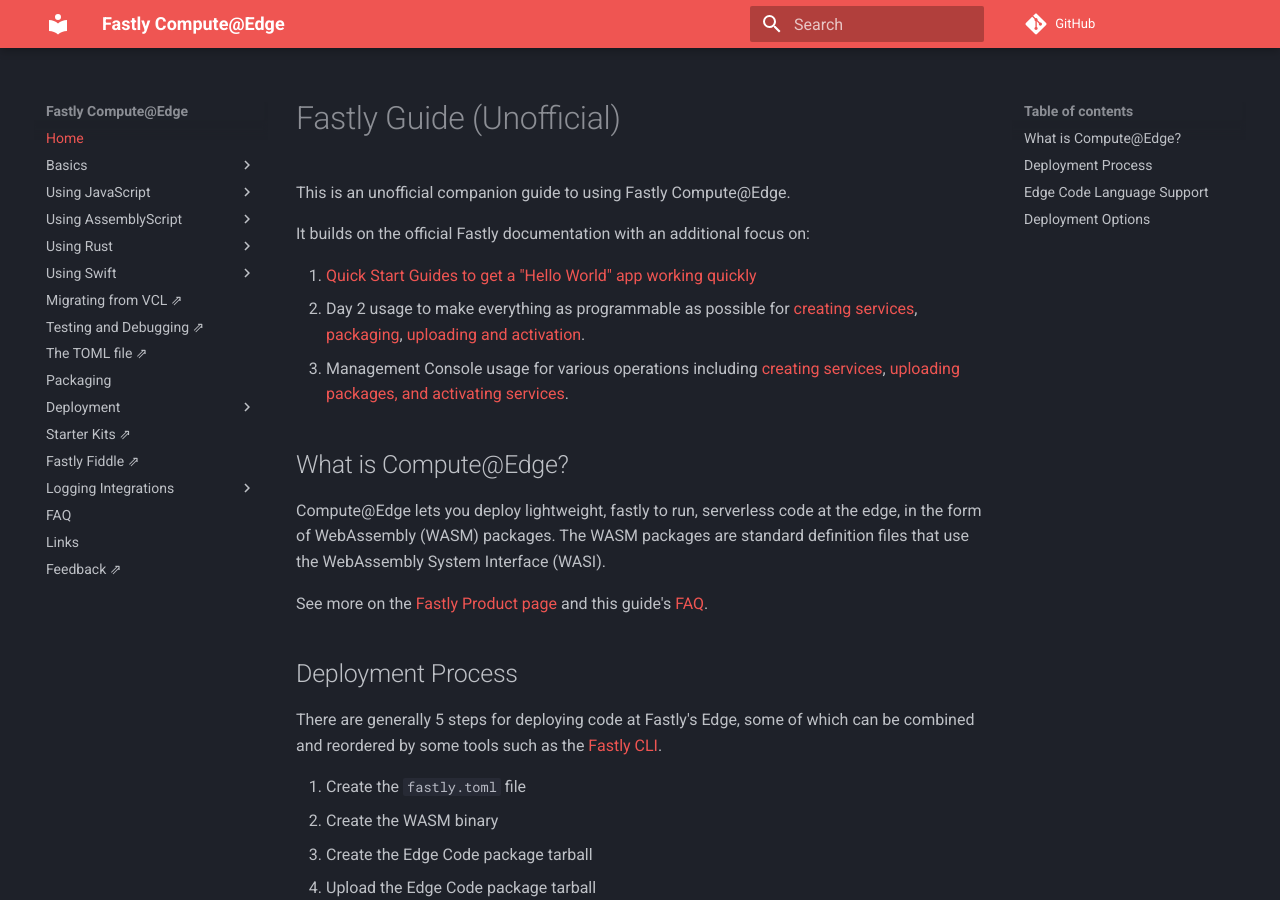
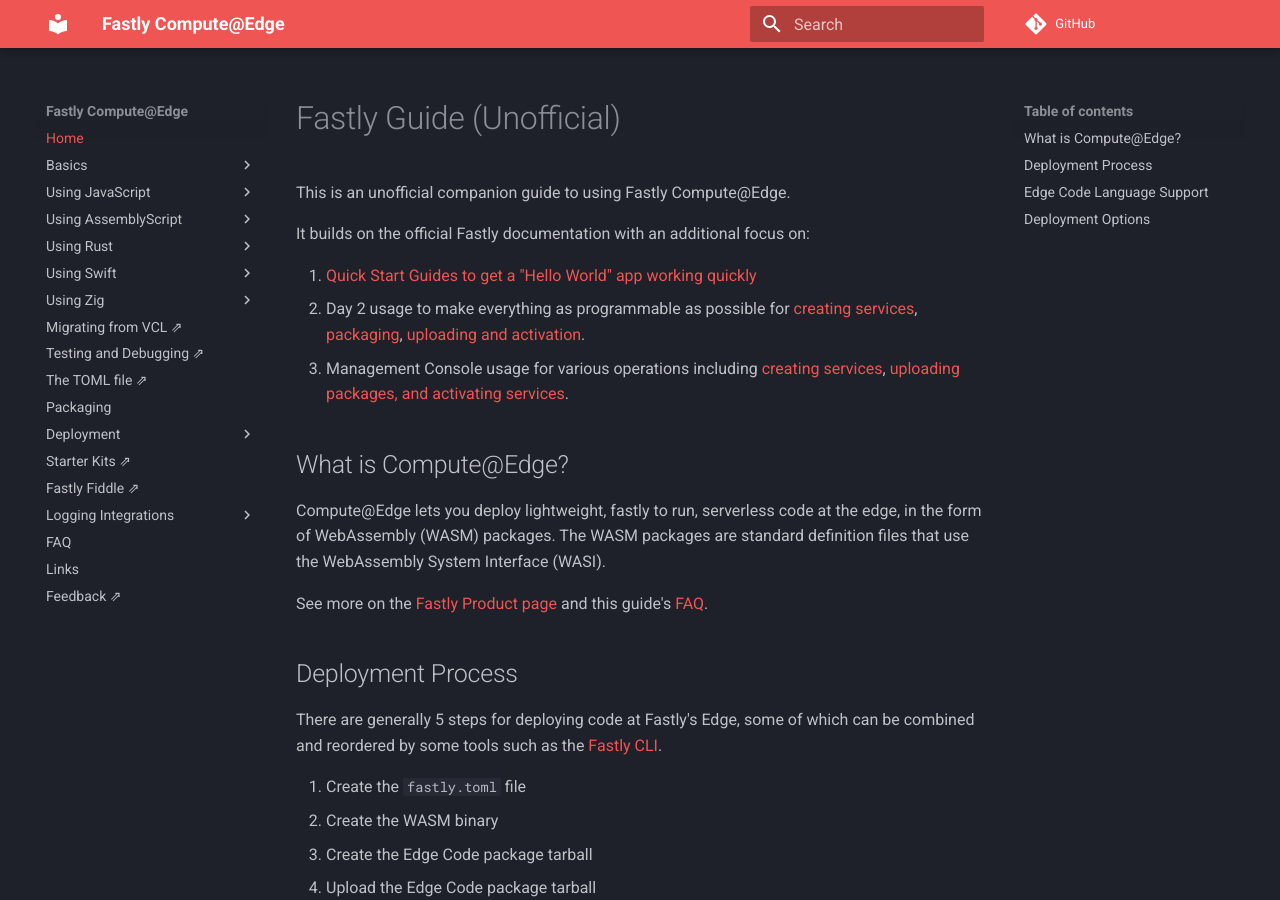
Before and after one commit to grokify/fastly-guide-compute, an MkDocs documentation site: the page built from docs/index.md, in a window 1280 px wide and 900 px high. Built offline with MkDocs 1.6.1 and Material for MkDocs 9.7.7, drawn with Linux system fonts in a browser that asks for light colours; comment, search, counter and statistics services are not loaded.

Commit message:
feat: add top level nav links for NPM, GitHub and Zig

```diff
--- a/mkdocs.yml
+++ b/mkdocs.yml
@@ -31,20 +31,26 @@
     - 'Quickstart': compute/quickstart_javascript.md
     - 'Tutorial ⇗': https://developer.fastly.com/learning/compute/javascript/
     - 'SDK Reference ⇗': https://js-compute-reference-docs.edgecompute.app/
+    - 'NPM ⇗': https://www.npmjs.com/package/@fastly/js-compute
     - 'Examples ⇗': https://developer.fastly.com/solutions/examples/javascript/
     - 'Starter Kits': compute/starter_kits.md
   - 'Using AssemblyScript':
     - 'Tutorial ⇗': https://developer.fastly.com/learning/compute/assemblyscript/
     - 'SDK Reference ⇗': https://as-compute-reference-docs.edgecompute.app/
+    - 'NPM ⇗': https://www.npmjs.com/package/@fastly/as-compute
     - 'Examples ⇗': https://developer.fastly.com/solutions/examples/assemblyscript/
     - 'Starter Kits': compute/starter_kits.md
   - 'Using Rust':
     - 'Tutorial ⇗': https://developer.fastly.com/learning/compute/rust/
     - 'SDK Reference ⇗': https://docs.rs/fastly/latest/fastly/
-    - 'Eamples ⇗': https://developer.fastly.com/solutions/examples/rust/
+    - 'Examples ⇗': https://developer.fastly.com/solutions/examples/rust/
     - 'Starter Kits': compute/starter_kits.md
   - 'Using Swift':
     - 'Quickstart': compute/quickstart_swift.md
+    - 'SDK Reference ⇗': https://compute-runtime.swift.cloud/documentation/compute/
+    - 'GitHub ⇗': https://github.com/AndrewBarba/swift-compute-runtime
+  - 'Using Zig':
+    - 'GitHub ⇗': https://github.com/jedisct1/zigly
   - 'Migrating from VCL ⇗': https://developer.fastly.com/learning/compute/migrate/
   - 'Testing and Debugging ⇗': https://developer.fastly.com/learning/compute/testing/
   - 'The TOML file ⇗': https://developer.fastly.com/reference/compute/fastly-toml/
```
